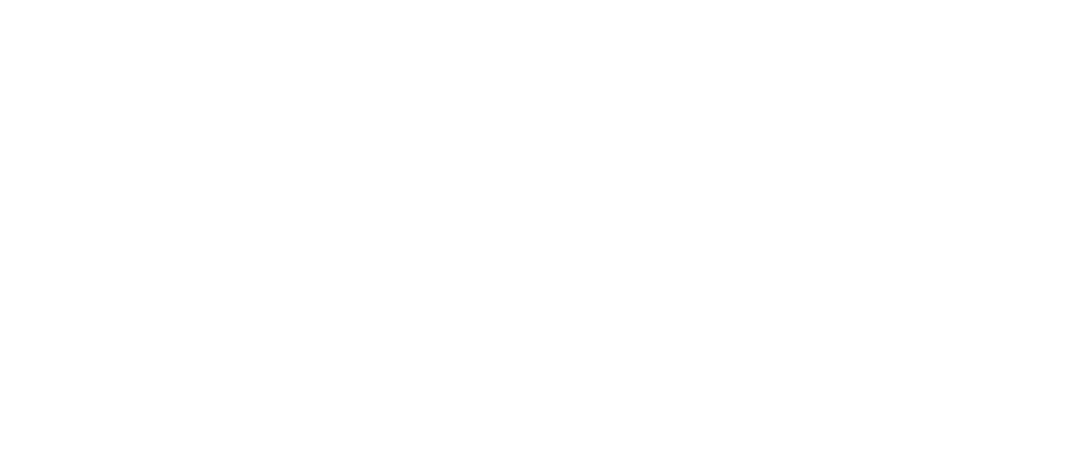
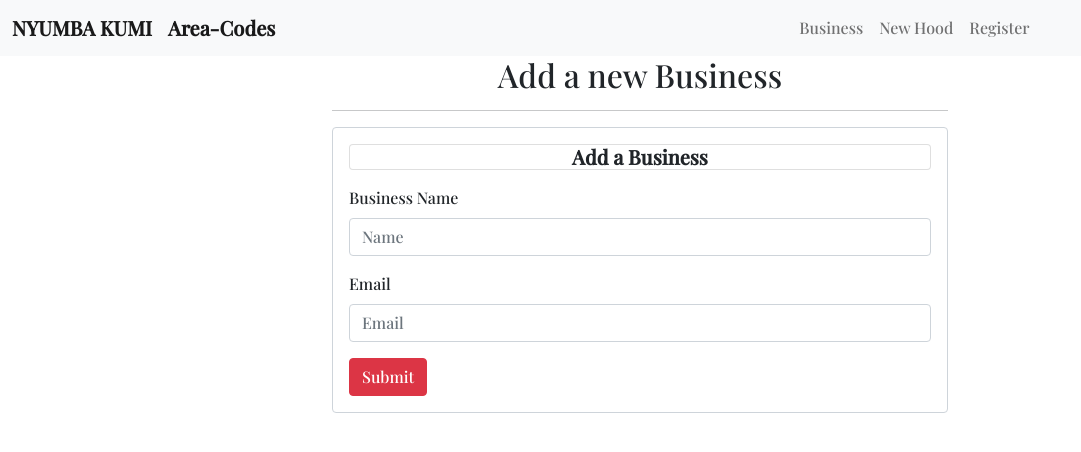
Before and after one commit to Alice-Githui/Neighbourhood-Watch-FE, an Angular app in the folder Hood/: page /newbusiness in a window 1280 px wide. Before the commit this address led to /. Shown: the top 452 px of the page, without its empty margins (0-1081 px from the left). Built offline with nearby package versions, Linux system fonts and the light colour scheme.

Commit message:
Add a new business

```diff
--- a/Hood/services/getbusinesses.service.ts
+++ b/Hood/services/getbusinesses.service.ts
@@ -7,6 +7,7 @@
 })
 
 export class GetbusinessesService {
+  userData:any;
   api_link:string='http://localhost:8000/';
 
   constructor(private http:HttpClient) { }
@@ -18,4 +19,8 @@
   getOneBusiness(id: any): Observable<any>{
     return this.http.get(this.api_link + `api/business/` + id + '/')
   }
+
+  createBusiness(userData: any): Observable<any>{
+    return this.http.post(this.api_link + `api/business/`, userData)
+  }
 }
--- /dev/null
+++ b/Hood/src/app/addbusiness/addbusiness.component.html
@@ -0,0 +1,59 @@
+<app-navbar></app-navbar>
+<div class="container-fluid">
+    <div class="row">
+        <div class="col-md-3"></div>
+        <div class="form-group col-md-6" id="createhood">
+            <h2 class="text-center">Add a new Business</h2>
+            <hr>
+            <form #businessPost="ngForm" method="POST"
+                class="form-control p-3">
+                <h5 class="card text-center mb-3"><strong>Add a Business</strong></h5>
+                <div class="mb-3">
+                    <label for="name" class="form-label">Business Name</label>
+                    <input type="text" class="form-control" id="name" name="name" ngModel placeholder="Name" [(ngModel)]="newBusiness.name">
+                </div>
+                <div class="mb-3">
+                    <label for="email" class="form-label">Email</label>
+                    <input class="form-control" id="email" type="email" name="business_email" ngModel
+                        placeholder="Email" [(ngModel)]="newBusiness.email">
+                </div>
+                <button type="submit" class="btn btn-danger" (click)=createBusiness() routerLink="/businesses">Submit</button>
+            </form>
+        </div>
+        <div class="col-md-3"></div>
+    </div>
+    <!-- <br>
+  <br>
+  <div class="row">
+    <div class="col-md-3"></div>
+    <div class="col-md-6">
+
+      <form #updateneighborhood="ngForm" (ngSubmit)="
+          updateneighborHood(
+            updateneighborhood.value.id,
+            updateneighborhood.value
+          )"
+        method="POST" class="form-control p-3">
+        <h5 class="card text-center">
+          <strong>Update Neighborhood</strong>
+        </h5>
+        <div class="mb-3">
+          <label for="neighborhood_id" class="form-label">Neighborhood Id</label>
+          <input class="form-control" id="post_id" type="number" name="id">
+        </div>
+        <div class="mb-3">
+          <label for="name" class="form-label">Neighborhood Name</label>
+          <input type="text" class="form-control" id="name" name="name">
+        </div>
+        <div class="mb-3">
+          <label for="location" class="form-label">General Location</label>
+          <input class="form-control" id="profile" type="text" name="location">
+        </div>
+
+        <button type="submit" class="btn btn-danger" routerLink="/neighbourhoods">Submit</button>
+      </form>
+
+    </div>
+    <div class="col-md-3"></div>
+  </div> -->
+</div>
--- /dev/null
+++ b/Hood/src/app/addbusiness/addbusiness.component.ts
@@ -0,0 +1,37 @@
+import { Component, OnInit } from '@angular/core';
+import {GetbusinessesService} from '../../../services/getbusinesses.service';
+import {HttpClient} from '@angular/common/http';
+import {Business} from '../interface/models/business.model'
+
+@Component({
+  selector: 'app-addbusiness',
+  templateUrl: './addbusiness.component.html',
+  styleUrls: ['./addbusiness.component.css']
+})
+export class AddbusinessComponent implements OnInit {
+  business: Business[] = [];
+  newBusiness: any;
+
+  constructor(private http: HttpClient, private businessService:GetbusinessesService) { }
+
+  ngOnInit(): void {
+    this.newBusiness={
+      name: '',
+      email: '',
+      ownerid: '',
+      hoodid:'',
+    }
+
+  }
+
+  createBusiness(){
+    this.businessService.createBusiness(this.newBusiness).subscribe(
+      response =>{
+        alert('New business has been created')
+      },
+      error => console.log('error', error)
+    ) ;
+
+  }
+
+}
--- a/Hood/src/app/addhoods/addhoods.component.html
+++ b/Hood/src/app/addhoods/addhoods.component.html
@@ -1,3 +1,4 @@
+<app-navbar></app-navbar>
 <div class="container-fluid">
   <div class="row">
     <div class="col-md-3"></div>
--- a/Hood/src/app/app-routing.module.ts
+++ b/Hood/src/app/app-routing.module.ts
@@ -7,6 +7,7 @@
 import {PostsComponent} from './posts/posts.component'
 import { ShowpostsComponent } from './showposts/showposts.component';
 import { AddhoodsComponent } from './addhoods/addhoods.component';
+import {AddbusinessComponent} from '../app/addbusiness/addbusiness.component';
 
 const routes: Routes = [
   {path: 'neighbourhoods', component:NeighbourhoodsComponent},
@@ -16,6 +17,7 @@
   {path: 'makepost', component:PostsComponent},
   {path: 'home', component:ShowpostsComponent},
   {path: 'newhood', component:AddhoodsComponent},
+  {path: 'newbusiness', component:AddbusinessComponent},
 
   {path: '', redirectTo:"/login", pathMatch:"full"}
 ];
--- a/Hood/src/app/app.module.ts
+++ b/Hood/src/app/app.module.ts
@@ -15,6 +15,7 @@
 import { ShowpostsComponent } from './showposts/showposts.component';
 import { PostdetailcomponentComponent } from './postdetailcomponent/postdetailcomponent.component';
 import { AddhoodsComponent } from './addhoods/addhoods.component';
+import { AddbusinessComponent } from './addbusiness/addbusiness.component';
 
 @NgModule({
   declarations: [
@@ -27,7 +28,8 @@
     PostsComponent,
     ShowpostsComponent,
     PostdetailcomponentComponent,
-    AddhoodsComponent  ],
+    AddhoodsComponent,
+    AddbusinessComponent  ],
   imports: [
     BrowserModule,
     AppRoutingModule,
--- a/Hood/src/app/businesses/businesses.component.css
+++ b/Hood/src/app/businesses/businesses.component.css
@@ -0,0 +1,7 @@
+#business{
+    display: flex;
+    flex-direction: column;
+    align-items: center;
+    justify-content: center;
+    height: 100vh;
+}
--- a/Hood/src/app/businesses/businesses.component.html
+++ b/Hood/src/app/businesses/businesses.component.html
@@ -1,9 +1,25 @@
+<app-navbar></app-navbar>
+<div class="container-fluid" id="business">
+    <h4>All Businesses</h4>
+    <div class="row">
 
+        <div class="col-md-3"></div>
+        <div class="col-md-6" id="businessdetails">
             <ul>
                 <li *ngFor='let business of businesses'>
                     <p>{{business.name}}</p>
+                    <span><small>Business id: {{business.id}}</small></span>
                     <p>{{business.email}}</p>
                     <!-- <p>{{business.location}}</p> -->
                     <!-- <p>{{business.user}}</p> -->
                 </li>
             </ul>
+
+
+        </div>
+        <div>
+            <p style="margin-left: 200px;"><a routerLink="/newbusiness">Add a New Business</a></p>
+        </div>
+        <div class="col-md-3"></div>
+    </div>
+</div>
```
Also changed, not shown: Hood/src/app/addbusiness/addbusiness.component.css (added), 1 other file (tests, documents, lock files or other folders). Lines whose indentation alone changed are shown as unchanged.
